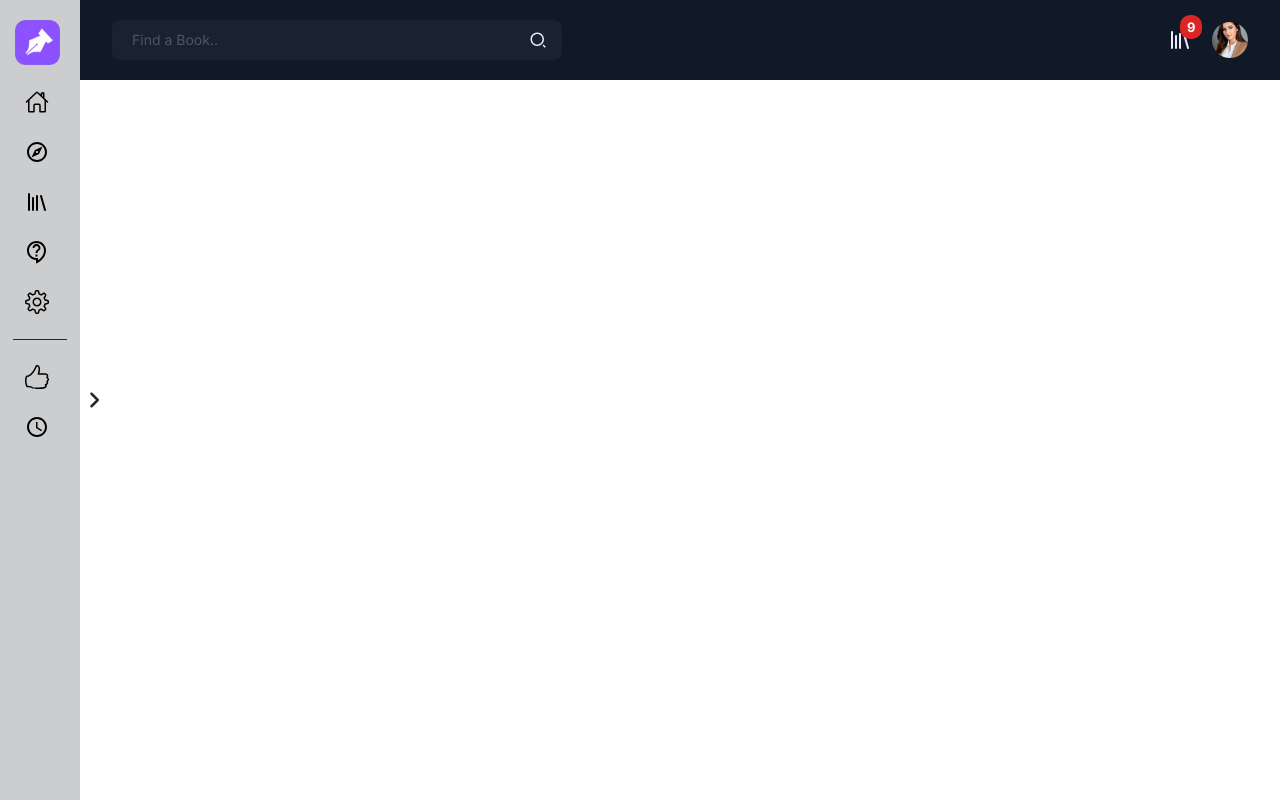
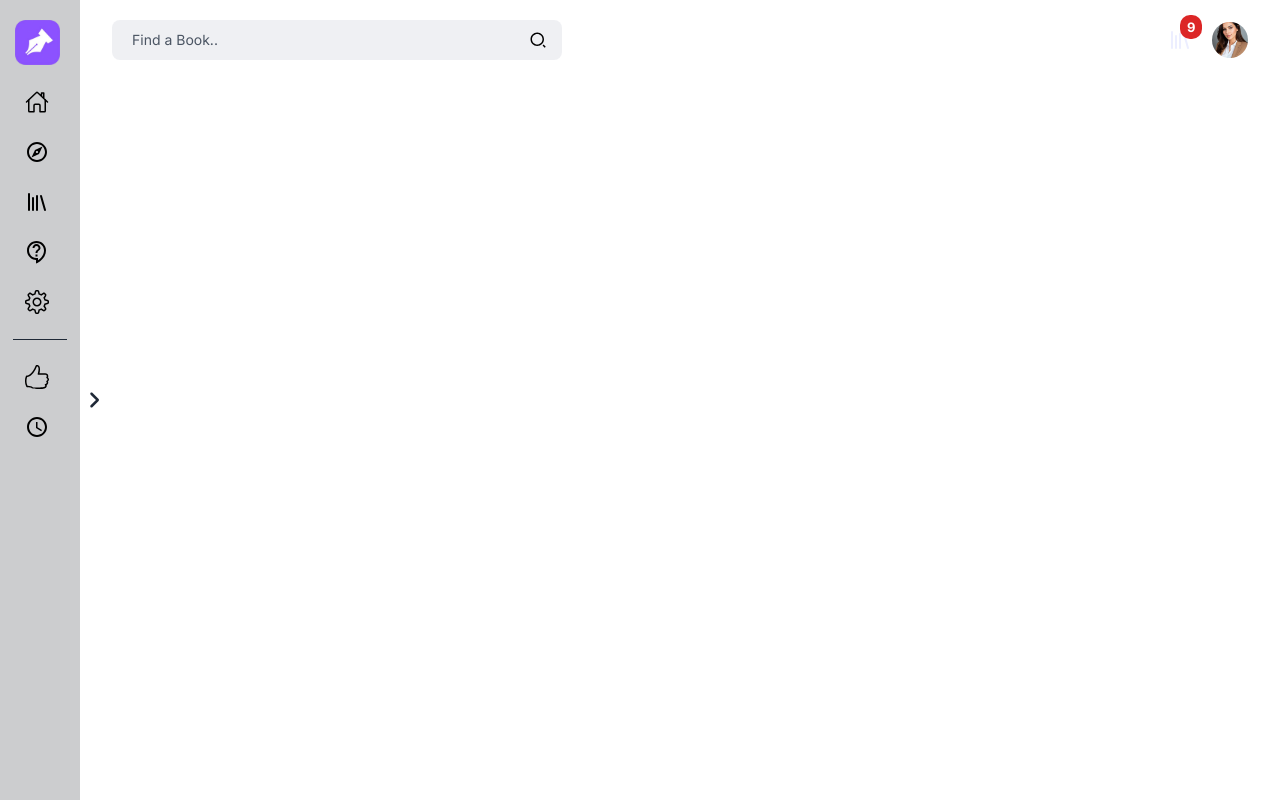
Before and after one commit to kevindermot99/gamezilla, a React (Vite) app: page /app in a window 1280 px wide. Built offline with nearby package versions, Linux system fonts and the light colour scheme; a web font is replaced by a local one.

Commit message:
search bar dark + light

```diff
--- a/src/components/Nav.jsx
+++ b/src/components/Nav.jsx
@@ -12,14 +12,14 @@ function Nav() {
 
     return (
 
-        <header className="font-montserrat w-ful max-sm:sticky top-0 bg-gray-900 z-20 relative pl-5 pr-5 max-sm:px-5">
+        <header className="font-montserrat w-ful max-sm:sticky top-0 bg-white dark:bg-gray-900 z-20 relative pl-5 pr-5 max-sm:px-5">
             {/* <Headroom pinStart={0}> */}
             <nav className="flex justify-between items-center py-5 sticky top-0 z-index-10 px-3">
 
                 <form className='relative w-full max-w-[450px]'>
-                    <input className="search transition bg-gray-800 bg-opacity-60 rounded-lg text-sm placeholder:text-gray-600 text-primary  " type="search" placeholder="Find a Book.." />
-                    <button type="submit" className="absolute top-0 bottom-0 m-auto right-1 transition hover:bg-gray-800 h-[80%] w-[40px] rounded-lg flex justify-center items-center">
-                        <RiSearch2Line className="text-primary text-lg" />
+                    <input className="search transition bg-gray-200 dark:bg-gray-800 bg-opacity-60 rounded-lg text-sm placeholder:text-gray-600 text-black dark:text-primary  " type="search" placeholder="Find a Book.." />
+                    <button type="submit" className="absolute top-0 bottom-0 m-auto right-1 transition hover:bg-slate-300 dark:hover:bg-gray-800 h-[80%] w-[40px] rounded-lg flex justify-center items-center">
+                        <RiSearch2Line className="text-black dark:text-primary text-lg" />
                     </button>
                 </form>
 
```
